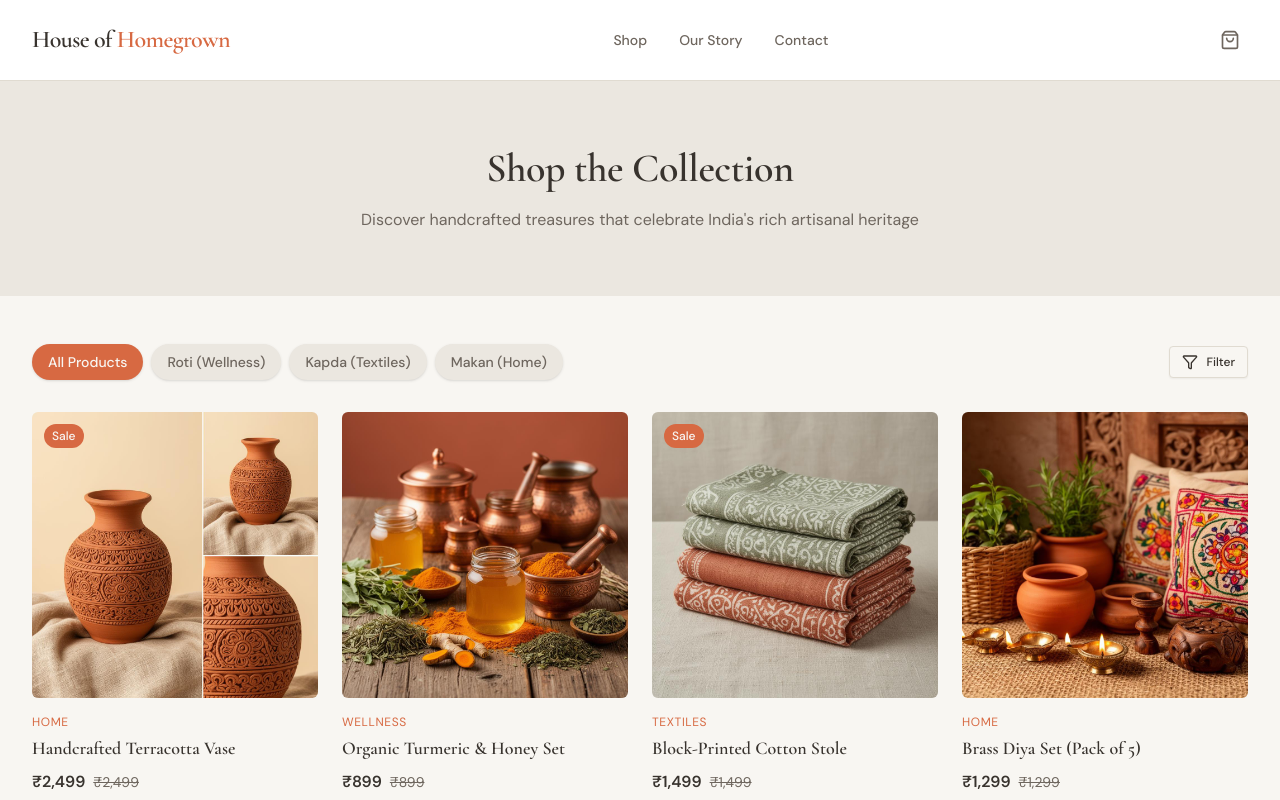
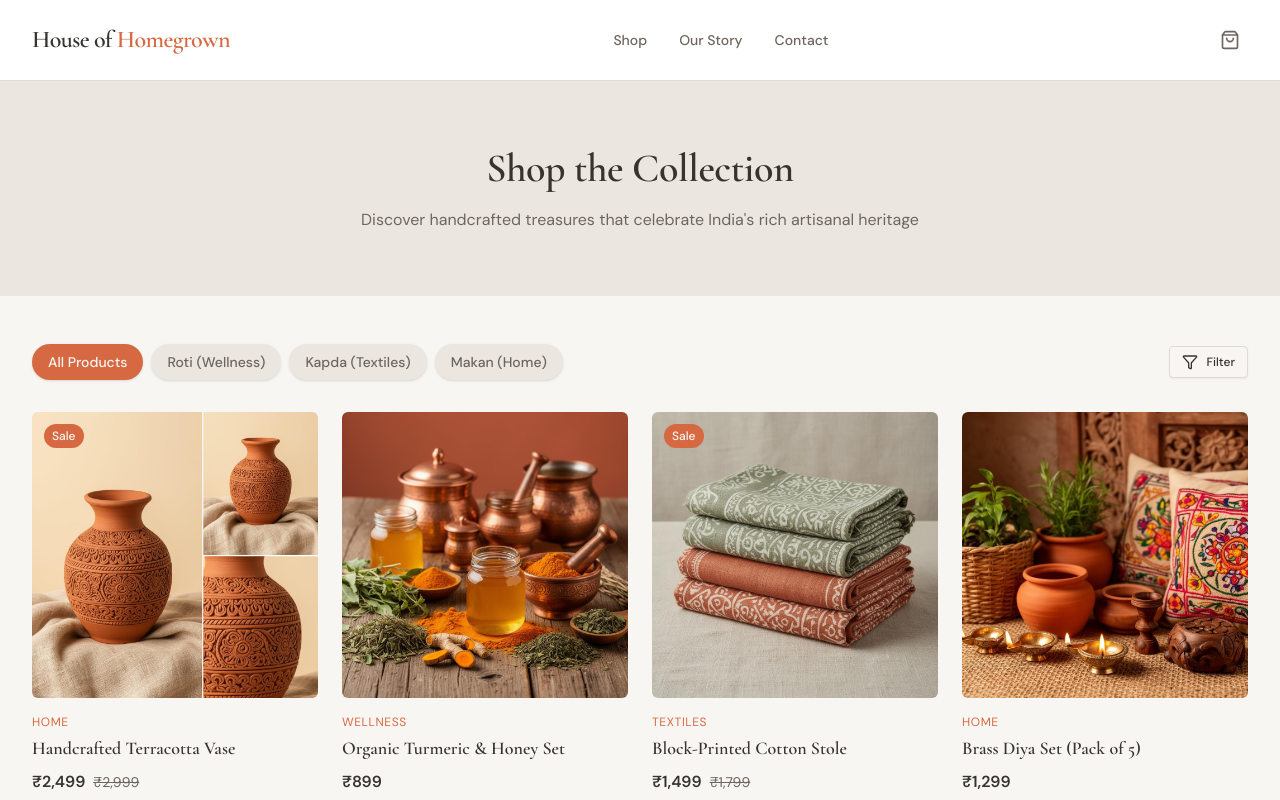
Before and after one commit to nyxsky404/House-of-Homegrown, a React (Vite) app: page /shop in a window 1280 px wide. Shown: the top 800 px of the page. Built offline with nearby package versions, Linux system fonts and the light colour scheme.

Commit message:
shop price fixed

```diff
--- a/src/pages/Shop.jsx
+++ b/src/pages/Shop.jsx
@@ -32,6 +32,11 @@ const Shop = () => {
     const priceFiltered = mockProducts.filter((item)=> item.price >= priceRange.min && item.price <= priceRange.max)
 
       const formatPrice = (price) => {
+
+        if (!price){
+            return
+        }
+
         return new Intl.NumberFormat("en-IN", {
         style: "currency",
         currency: "INR",
@@ -101,7 +106,7 @@ const Shop = () => {
                                             {formatPrice(item.price)}
                                         </span>
                                         <span className="text-sm text-muted-foreground line-through">
-                                            {formatPrice(item.price)}
+                                            {formatPrice(item.originalPrice)}
                                         </span>
                                     </div>
                                 </div>
```
